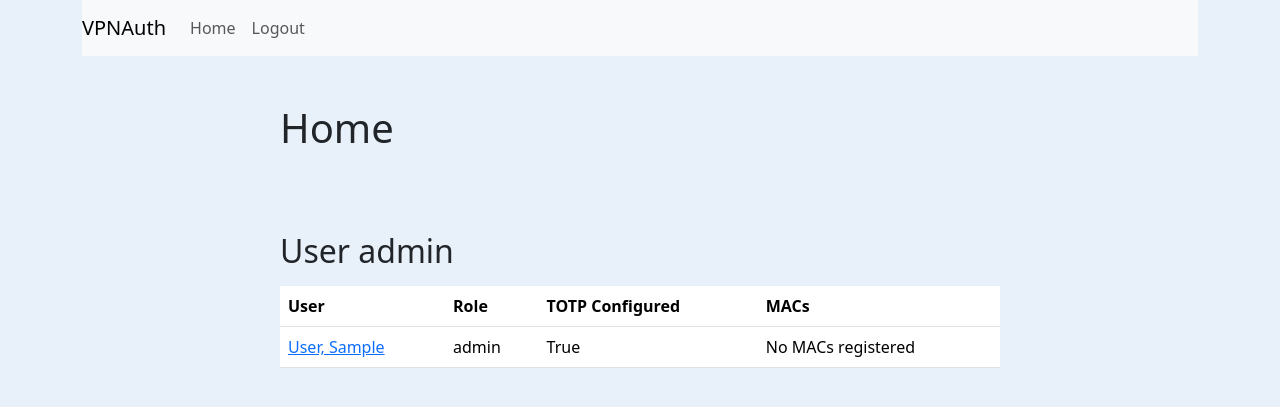
After one commit to looprock/openvpn_gsuite_auth, a Flask app: page /admin in a window 1280 px wide. The commit adds this page. Shown: the top 407 px of the page. Run offline with Flask 3, Linux system fonts and the light colour scheme; a user stored in the database is signed in; tables that the repository leaves empty hold one stand-in row (values such as "Sample post"); data that the repository does not hold is empty; parts of the project's set-up code (start-up, migrations or seed data) failed here and were passed over; some libraries are stand-ins or nearby versions.

Commit message:
v0/alpha admin functionality

```diff
--- a/vpnauth/app.py
+++ b/vpnauth/app.py
@@ -97,6 +97,7 @@ REDIRECT_URI = os.getenv('VPNAUTH_REDIRECT_URI','http://127.0.0.1:5000/oauth2cal
 SCOPE = os.getenv('VPNAUTH_GOOGLE_SCOPE','openid%20email%20profile')
 DYNAMODB_PASSWD_TABLE = os.getenv('VPNAUTH_DYNAMODB_PASSWD_TABLE','vpnpasswd')
 DYNAMODB_TOTP_TABLE = os.getenv('VPNAUTH_DYNAMODB_TOTP_TABLE','vpntotp')
+DYNAMODB_MAC_TABLE = os.getenv('VPNAUTH_DYNAMODB_MAC_TABLE','vpnmac')
 SQLALCHEMY_DATABASE_URI = os.getenv('VPNAUTH_SQLALCHEMY_DATABASE_URI','postgresql+psycopg2://vpnauth:vpnauth@127.0.0.1:5432/vpnauth')
 PBKDF2_ITERATIONS_STR = os.getenv('VPNAUTH_PBKDF2_ITERATIONS','15000')
 PBKDF2_ITERATIONS = int(PBKDF2_ITERATIONS_STR)
@@ -173,6 +174,34 @@ def list_dynamodb_users():
         result += f"{i['UserId']}\n"
     return result.strip()
 
+# MAC functions
+def reset_dynamodb_mac(username, mac_address):
+    '''Create or update a vpn user mac address.'''
+    item_entry = {
+        'UserId': username,
+        'MACS': mac_address,
+    }
+    try:
+        table = boto3.resource('dynamodb', aws_access_key_id=DYNAMODB_ACCESS_KEY, aws_secret_access_key=DYNAMODB_SECRET_KEY, region_name=DEFAULT_REGION).Table(DYNAMODB_MAC_TABLE)
+        table.put_item(Item=item_entry)
+        message = f"Mac address for {username} set to {mac_address}"
+        return {'message': message, 'error': False}
+    except ClientError as e:
+        return {'message': e, 'error': True}
+
+def list_dynamodb_macs(username):
+    '''List all mac addresses in dynamodb vpnauth table for a user.'''
+    table = boto3.resource('dynamodb').Table(DYNAMODB_MAC_TABLE)
+    response = table.get_item(
+        Key={
+            'UserId': username
+        }
+    )
+    if 'Item' not in response:
+        return []
+    else:
+        return list(response['Item']['MACS'])
+
 ## totp functions
 def reset_dynamodb_totp_secret(username, totp_secret):
     '''Create or update the encrypted TOTP shares secret.'''
@@ -224,6 +253,29 @@ def get_ovpns():
         return [e, ovpns]
     return [None, ovpns]
 
+def return_sorted_user_list(userinfo):
+    '''Return a sorted list of users from the dynamodb table.'''
+    all_users = {}
+    user_set = []
+    # build a dictionary of user data with 'lastname_firstname' as the key
+    for i in userinfo:
+        tmp_attrs = [i.id, i.name, i.email, i.profile_pic, i.site_role, i.otp_configured, i.password_configured]
+        name_bits = i.name.split(' ')
+        user_key = f"{name_bits[1]}, {name_bits[0]}"
+        tmp_attrs.append(user_key)
+        macs = list_dynamodb_macs(i.email)
+        if macs:
+            macs_string = ', '.join(macs)
+        else:
+            macs_string = 'No MACs registered'
+        tmp_attrs.append(macs_string)
+        all_users[user_key] = tmp_attrs
+    user_order = sorted(all_users.keys())
+    # generate a sorted list of lists from the dictionary
+    for i in user_order:
+        user_set.append(all_users[i])
+    return user_set
+
 app = Flask(__name__, static_folder='static', static_url_path='/static')
 # require login for all static files
 app.view_functions['static'] = login_required(app.send_static_file)
@@ -271,25 +323,47 @@ def home():
         list_ovpns = True
     return render_template('home.html', current_user=current_user, message=message, list_ovpns=list_ovpns, ovpns=get_ovpns()[1], totp_enabled=totp_enabled)
 
-@app.route('/admin', methods=['GET', 'POST'])
+# @app.route('/admin', methods=['GET', 'POST'])
+@app.route('/admin', methods=['GET'])
 def admin():
     if not current_user.is_authenticated:
         return redirect('/login')
     if current_user.site_role != 'admin':
         return render_template('home.html', current_user=current_user, message="You are not authorized to view this page!")
     message = None
+    # if request.method == 'POST':
+    #     form = request.form
+    #     if form['action'] == 'list_users':
+    #         message = list_dynamodb_users()
+    #     if form['action'] == 'delete_user':
+    #         response = delete_dynamodb_user(form['username'])
+    #         message = response['message']
+    userinfo = db.session.query(User).all()
+    user_set = return_sorted_user_list(userinfo)
+    # print(user_set)
+    # user_list = sorted(list_dynamodb_users().split('\n'))
+    return render_template('admin.html', current_user=current_user, message=message, user_list=user_set)
+
+@app.route('/edituser/<int:userid>', methods=['GET', 'POST'])
+def edituser(userid):
+    if not current_user.is_authenticated:
+        return redirect('/login')
+    if current_user.site_role != 'admin':
+        return render_template('home.html', current_user=current_user, message="You are not authorized to view this page!")
+    userinfo = db.session.query(User).filter(User.id == userid).first()
+    if not userinfo:
+        return render_template('home.html', current_user=current_user, message="User not found!")
+    message = None
     if request.method == 'POST':
         form = request.form
-        if form['action'] == 'list_users':
-            message = list_dynamodb_users()
         if form['action'] == 'delete_user':
-            response = delete_dynamodb_user(form['username'])
+            response = delete_dynamodb_user(userinfo.email)
             message = response['message']
-    user_list = sorted(list_dynamodb_users().split('\n'))
-    # db.session.get
-    print(type(user_list))
-    print(user_list)
-    return render_template('admin.html', current_user=current_user, message=message, user_list=user_list)
+            if not response['error']:
+                db.session.delete(userinfo)
+                db.session.commit()
+                return redirect('/admin')
+    return render_template('edituser.html', current_user=current_user, message=message, userinfo=userinfo)
 
 @app.route('/password', methods=['GET', 'POST'])
 def password():
--- /dev/null
+++ b/vpnauth/templates/admin.html
@@ -0,0 +1,37 @@
+{% extends 'base.html' %}
+{% from 'bootstrap5/form.html' import render_form %}
+
+
+{% block content %}
+<div class="container">
+  <div class="row">
+    <div class="col-md-10 col-lg-8 mx-lg-auto mx-md-auto">
+      <h1 class="pt-5 pb-2">Home</h1>
+      <p class="pt-5"><h2>User admin</h2></p>
+      {% if message %}
+      <p class="pt-2"><strong>{{ message }}</strong></p>
+      {% endif %}
+      <table class="table delete-row-example">
+        <thead>
+          <tr>
+            <th>User</th>
+            <th>Role</th>
+            <th>TOTP Configured</th>
+            <th>MACs</th>
+          </tr>
+        </thead>
+        <tbody>
+          {% for user in user_list %}
+          <tr>
+            <td><a href="/edituser/{{ user[0] }}">{{ user[7] }}</a></td>
+            <td>{{ user[4] }}</td>
+            <td>{{ user[5] }}</td>
+            <td>{{ user[8] }}</td>
+          </tr>
+          {% endfor %}
+        </tbody>
+      </table>
+    </div>
+  </div>
+</div>
+{% endblock %}
--- a/vpnauth/templates/base.html
+++ b/vpnauth/templates/base.html
@@ -12,6 +12,7 @@
   <style>
     body { background: #e8f1f9; }
   </style>
+  <script src="https://unpkg.com/htmx.org@1.9.10" integrity="sha384-D1Kt99CQMDuVetoL1lrYwg5t+9QdHe7NLX/SoJYkXDFfX37iInKRy5xLSi8nO7UC" crossorigin="anonymous"></script>
 </head>
 <body>
   <!-- this is a base template using Bootstrap-Flask
```
